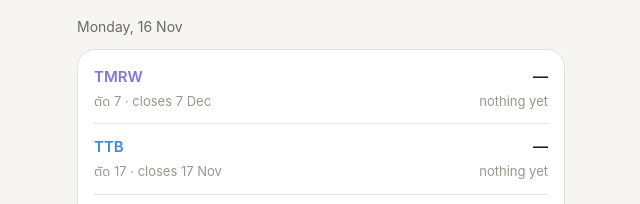
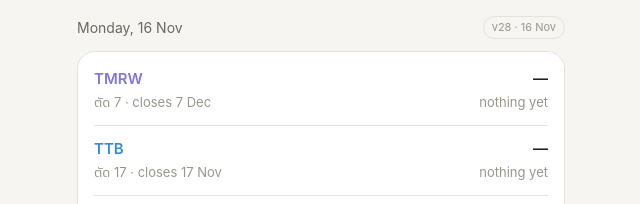
Before and after one commit to warutcha/cards, a plain HTML site: page index.html in a window 1280 px wide. Both pictures are taken after a click on the button "Start using it". Shown: the top 204 px of the page, 319-959 px from the left. Drawn offline with Linux system fonts and the light colour scheme.

Commit message:
Add files via upload

```diff
--- a/index.html
+++ b/index.html
@@ -58,6 +58,7 @@ textarea{min-height:150px;font-size:14px;line-height:1.5}
 .nav button.on{color:var(--tx);border-color:var(--line2);font-weight:600}
 .back{font-size:15px;color:var(--tx2);padding:6px 0;margin-bottom:6px;display:inline-block}
 .cpy{display:inline-flex;align-items:center;justify-content:center;width:26px;height:26px;margin-left:6px;border-radius:8px;background:var(--line);color:var(--tx2);font-size:13px;vertical-align:middle;border:0;padding:0;cursor:pointer}
+.vpill{font-size:11px;color:var(--tx3);border:1px solid var(--line);border-radius:99px;padding:2px 8px;text-transform:none;letter-spacing:0}
 .item{display:flex;justify-content:space-between;gap:10px;padding:12px 0;border-bottom:1px solid var(--line)}
 .item:last-child{border-bottom:0}
 .pill{display:inline-block;font-size:12px;font-weight:600;padding:3px 9px;border-radius:10px}
@@ -362,7 +363,7 @@ async function pullDown(){
   }catch(e){setCfg({...cfg(),err:String(e.message)});return 'error';}
 }
 
-const BUILD='v27 · 16 Nov';
+const BUILD='v28 · 16 Nov';
 /* ---------------- cards ---------------- */
 const CARDS=[
  {id:'tmrw', name:'TMRW',           cut:7,  due:31, split:0, c:'#7F77DD', t:'#EEEDFE', d:'#3C3489'},
@@ -721,7 +722,7 @@ function vSetup(){
 function vHome(){
   const bills=S.cycles.filter(c=>c.status==='billed').sort((a,b)=>a.due<b.due?-1:1);
   const n=new Date();
-  let h=`<div class="lbl">${['Sunday','Monday','Tuesday','Wednesday','Thursday','Friday','Saturday'][n.getDay()]}, ${n.getDate()} ${MON[n.getMonth()]}</div>`;
+  let h=`<div class="lbl" style="display:flex;justify-content:space-between;align-items:center"><span>${['Sunday','Monday','Tuesday','Wednesday','Thursday','Friday','Saturday'][n.getDay()]}, ${n.getDate()} ${MON[n.getMonth()]}</span><span class="vpill">${BUILD}</span></div>`;
   h+='<div class="card" style="padding:4px 16px;margin-top:12px">';
   const vis=visibleCards();
   vis.forEach((c,i)=>{
```
